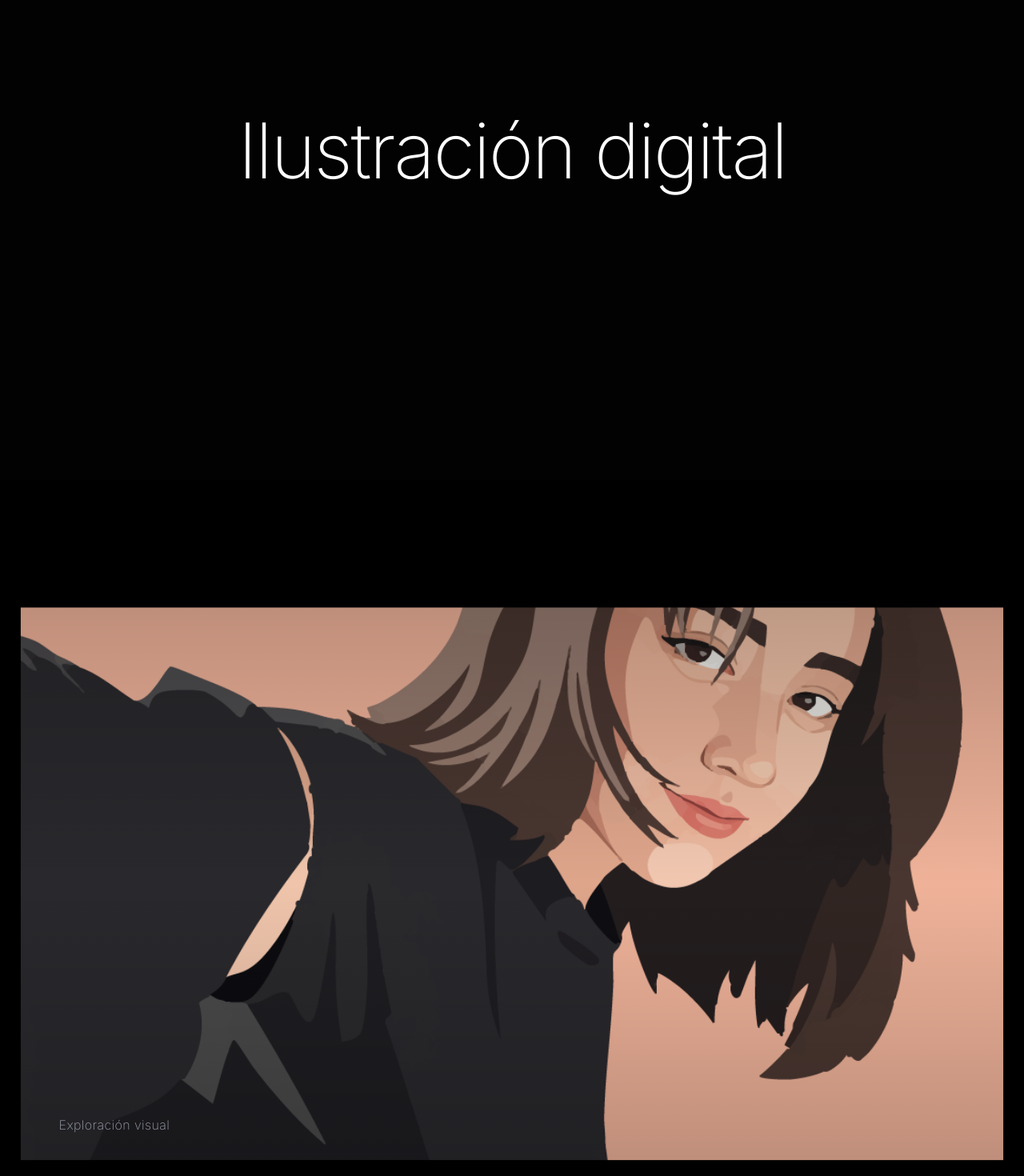
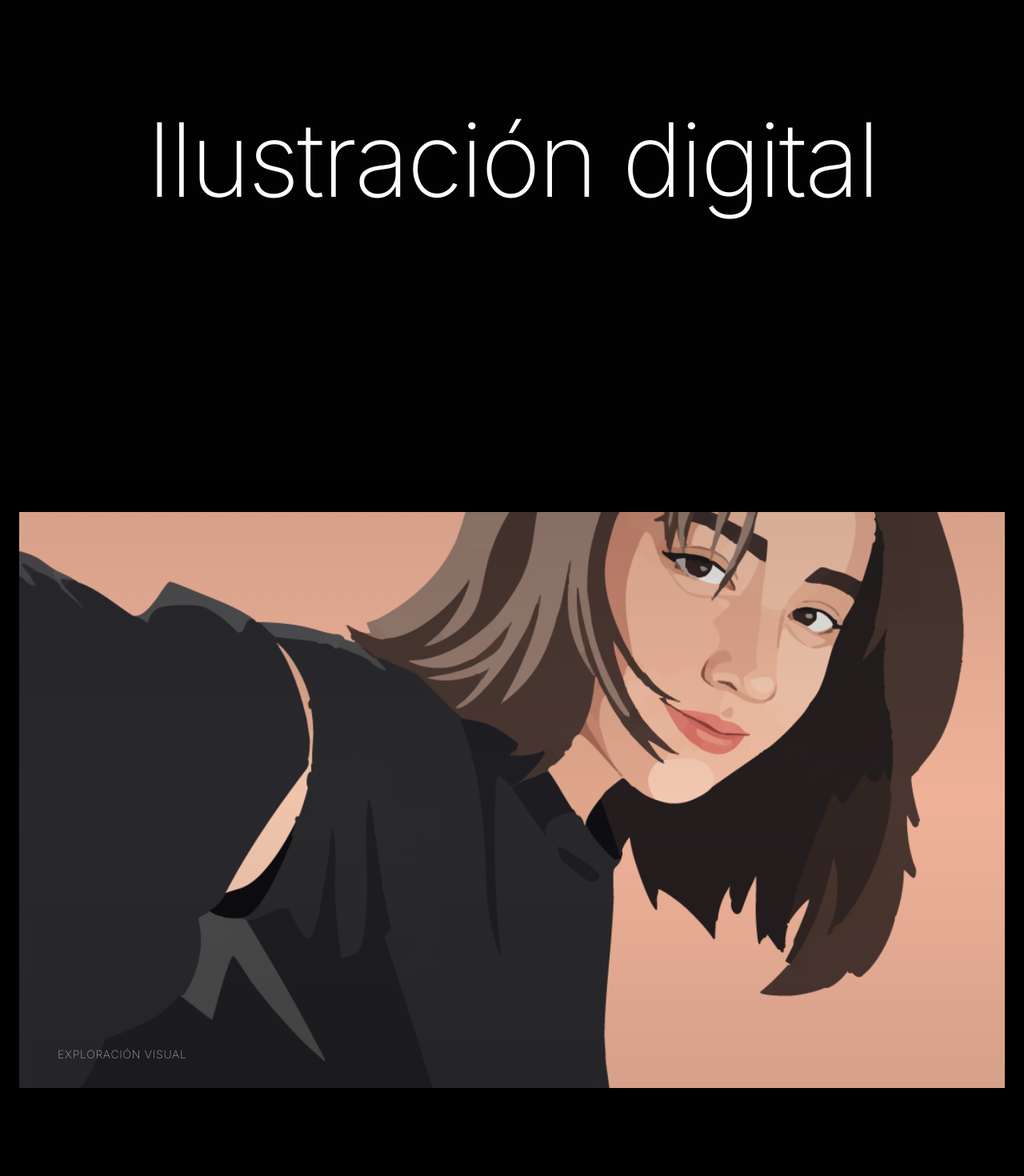
Before and after one commit to auradigitaldesing-glitch/Portafolio, a Next.js app: page /ilustraciones in a window 1280 px wide. Shown: the part 200-1670 px from the top of the page at 80% size. Built offline with nearby package versions, Linux system fonts and the light colour scheme.

Commit message:
Mejorar ProjectShowcase: visuales más grandes, transiciones más editoriales y scroll cinematográfico

```diff
--- a/app/elvira/page.tsx
+++ b/app/elvira/page.tsx
@@ -1,6 +1,6 @@
 import ProjectShowcase from '@/components/ProjectShowcase'
 
-// Ejemplo de datos - reemplazar con tus imágenes/videos reales
+// Reemplazar con tus imágenes/videos reales del proyecto Elvira Strategy
 const elviraMedia = [
   {
     id: 1,
--- a/components/ProjectShowcase.tsx
+++ b/components/ProjectShowcase.tsx
@@ -24,9 +24,9 @@ function MediaBlock({ item, index }: { item: MediaItem; index: number }) {
     offset: ["start end", "end start"]
   })
 
-  const opacity = useTransform(scrollYProgress, [0, 0.2, 0.8, 1], [0, 1, 1, 0])
-  const scale = useTransform(scrollYProgress, [0, 0.5, 1], [0.95, 1, 0.95])
-  const y = useTransform(scrollYProgress, [0, 0.5, 1], [30, 0, -30])
+  const opacity = useTransform(scrollYProgress, [0, 0.15, 0.85, 1], [0, 1, 1, 0])
+  const scale = useTransform(scrollYProgress, [0, 0.5, 1], [0.92, 1, 0.92])
+  const y = useTransform(scrollYProgress, [0, 0.5, 1], [40, 0, -40])
 
   const { ref, inView } = useInView({
     threshold: 0.1,
@@ -41,19 +41,19 @@ function MediaBlock({ item, index }: { item: MediaItem; index: number }) {
         scale,
         y,
       }}
-      className="relative min-h-screen flex items-center justify-center px-6 py-40"
+      className="relative min-h-screen flex items-center justify-center px-4 md:px-6"
     >
-      <div ref={ref} className="relative w-full max-w-7xl mx-auto">
-        {/* Media - almost full screen */}
-        <div className="relative w-full aspect-[16/10] md:aspect-[16/9] overflow-hidden">
+      <div ref={ref} className="relative w-full">
+        {/* Media - almost full screen, no max-width constraint */}
+        <div className="relative w-full h-[85vh] md:h-[90vh] overflow-hidden">
           {item.type === 'image' ? (
             <motion.img
               src={item.src}
               alt={item.alt || ''}
               className="w-full h-full object-cover"
-              initial={{ scale: 1.1 }}
-              animate={inView ? { scale: 1 } : { scale: 1.1 }}
-              transition={{ duration: 1.2, ease: [0.22, 1, 0.36, 1] }}
+              initial={{ scale: 1.15 }}
+              animate={inView ? { scale: 1 } : { scale: 1.15 }}
+              transition={{ duration: 1.5, ease: [0.22, 1, 0.36, 1] }}
             />
           ) : (
             <motion.video
@@ -63,25 +63,25 @@ function MediaBlock({ item, index }: { item: MediaItem; index: number }) {
               muted
               playsInline
               className="w-full h-full object-cover"
-              initial={{ scale: 1.1 }}
-              animate={inView ? { scale: 1 } : { scale: 1.1 }}
-              transition={{ duration: 1.2, ease: [0.22, 1, 0.36, 1] }}
+              initial={{ scale: 1.15 }}
+              animate={inView ? { scale: 1 } : { scale: 1.15 }}
+              transition={{ duration: 1.5, ease: [0.22, 1, 0.36, 1] }}
             />
           )}
 
-          {/* Subtle overlay gradient */}
-          <div className="absolute inset-0 bg-gradient-to-t from-black/20 via-transparent to-black/20 pointer-events-none" />
+          {/* Very subtle overlay gradient for depth */}
+          <div className="absolute inset-0 bg-gradient-to-t from-black/10 via-transparent to-black/10 pointer-events-none" />
         </div>
 
-        {/* Caption - floating text */}
+        {/* Caption - floating text, more minimal */}
         {item.caption && (
           <motion.div
-            initial={{ opacity: 0, y: 20 }}
+            initial={{ opacity: 0, y: 30 }}
             animate={inView ? { opacity: 1, y: 0 } : {}}
-            transition={{ duration: 0.8, delay: 0.3 }}
-            className="absolute bottom-8 left-6 md:left-12"
+            transition={{ duration: 1, delay: 0.5, ease: [0.22, 1, 0.36, 1] }}
+            className="absolute bottom-6 md:bottom-8 left-6 md:left-12 pointer-events-none"
           >
-            <p className="text-sm md:text-base text-gray-400 font-extralight tracking-wide">
+            <p className="text-xs md:text-sm text-gray-400 font-extralight tracking-wider uppercase">
               {item.caption}
             </p>
           </motion.div>
@@ -94,21 +94,26 @@ function MediaBlock({ item, index }: { item: MediaItem; index: number }) {
 export default function ProjectShowcase({ title, media }: ProjectShowcaseProps) {
   return (
     <section className="relative w-full">
-      {/* Project title - appears once at start */}
+      {/* Project title - appears once at start, more editorial */}
       <motion.div
-        initial={{ opacity: 0, y: 30 }}
+        initial={{ opacity: 0, y: 40 }}
         animate={{ opacity: 1, y: 0 }}
-        transition={{ duration: 1, ease: [0.22, 1, 0.36, 1] }}
-        className="relative min-h-screen flex items-center justify-center px-6 py-40"
+        transition={{ duration: 1.2, ease: [0.22, 1, 0.36, 1] }}
+        className="relative min-h-screen flex items-center justify-center px-6"
       >
         <div className="text-center max-w-5xl mx-auto">
-          <h1 className="text-5xl md:text-7xl lg:text-8xl font-extralight text-white mb-6 tracking-tight">
+          <motion.h1
+            initial={{ opacity: 0 }}
+            animate={{ opacity: 1 }}
+            transition={{ duration: 1, delay: 0.3 }}
+            className="text-6xl md:text-8xl lg:text-9xl font-extralight text-white tracking-tight leading-[0.95]"
+          >
             {title}
-          </h1>
+          </motion.h1>
         </div>
       </motion.div>
 
-      {/* Media sequence */}
+      {/* Media sequence - no gaps, continuous flow */}
       <div className="relative">
         {media.map((item, index) => (
           <MediaBlock key={item.id} item={item} index={index} />
```
